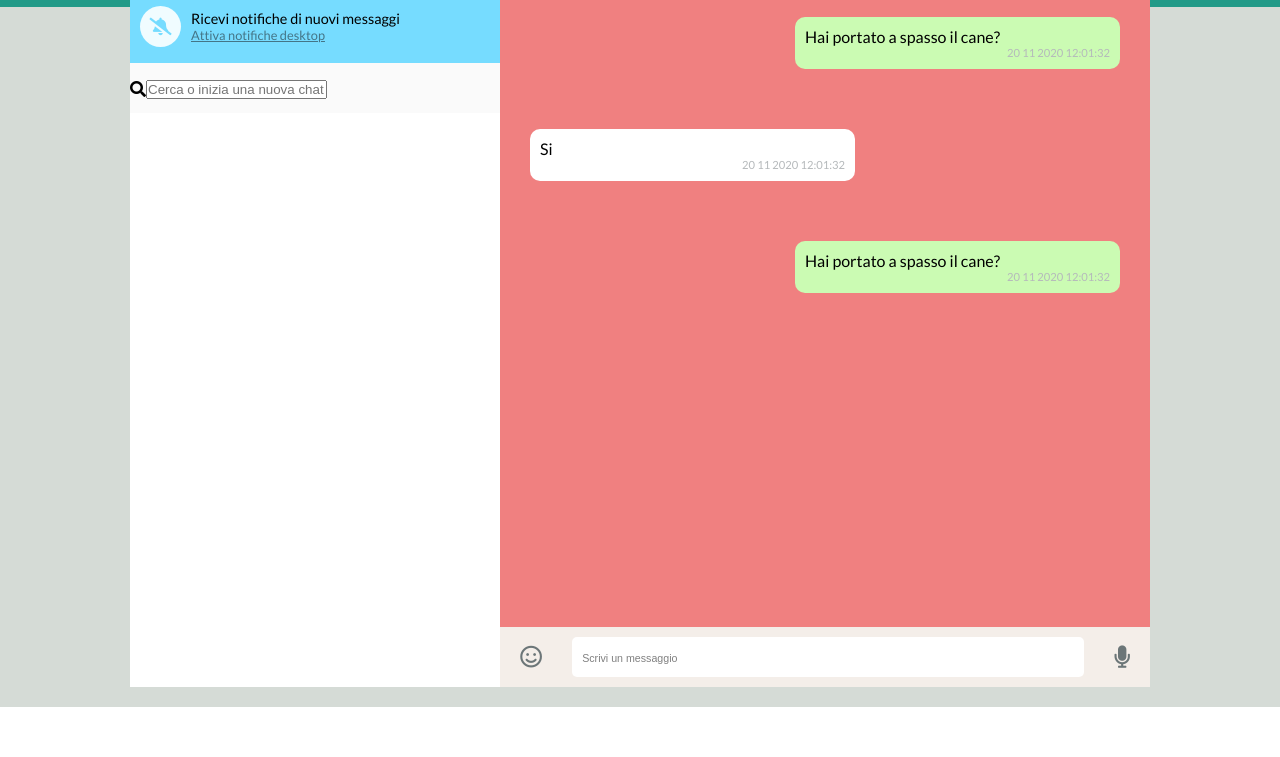
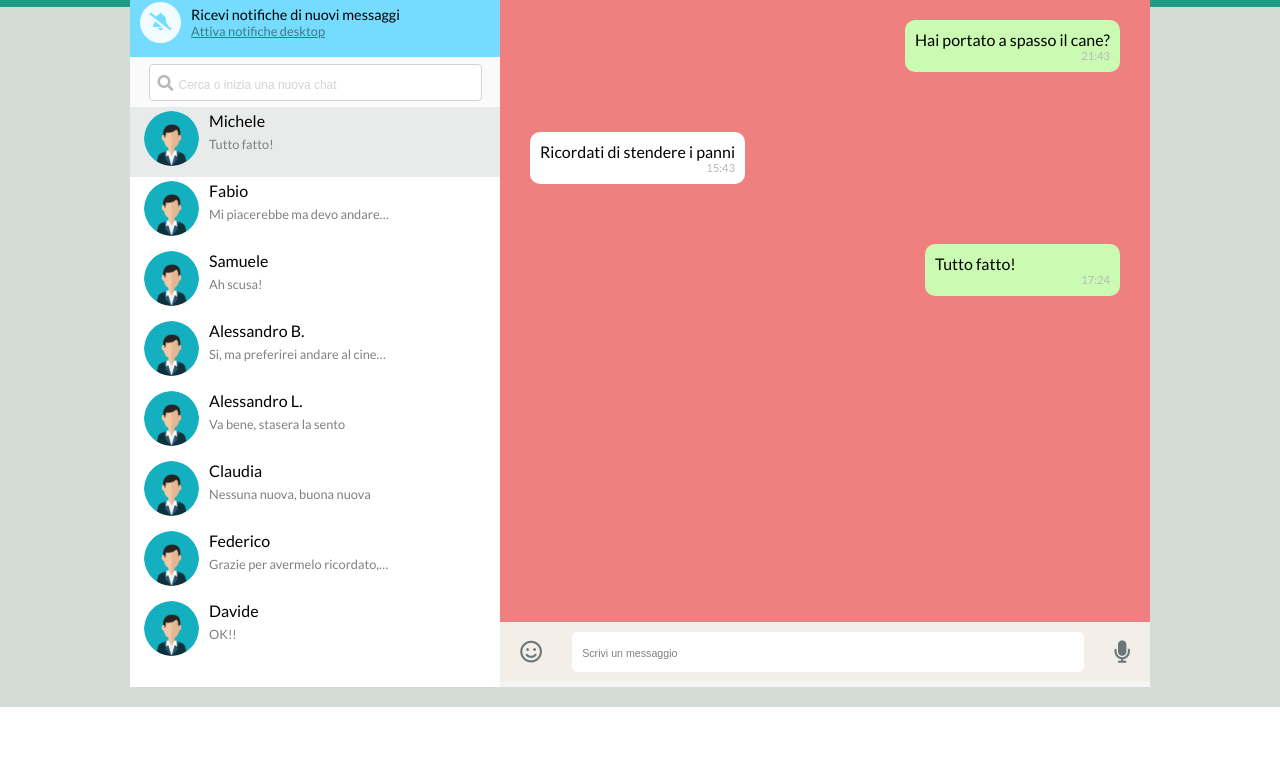
Before and after one commit to GiulsV/vue-boolzapp, a plain HTML site: page index.html in a window 1280 px wide. Shown: the part 93-850 px from the top of the page. Before the commit the page ends 800 px from the top, so only its background shows below. Drawn offline with nearby package versions, Linux system fonts and the light colour scheme.

Commit message:
Visualizza contatti - Visualizza mex al click

```diff
--- a/css/style.css
+++ b/css/style.css
@@ -13,12 +13,23 @@ a {
     font-size: 1em;
 }
 
+a:visited {
+    color: #447587;
+}
+
+.hidden {
+    visibility: hidden;
+}
+.show {
+    visibility: visible;
+}
+
 /* DEBUG */
 
-.chats-container img {
+/* .chats-container img {
     max-width: 50px;
     border-radius: 50px;
-}
+} */
 
 /* Sfondo */
 
@@ -134,10 +145,6 @@ a {
             text-decoration: underline;
         }
 
-        a:visited {
-            color: #447587;
-        }
-
 
 
         /* Ricerca contatti */
@@ -182,14 +189,12 @@ a {
 
         .chats-container {
             overflow: scroll;
-            /* min-height: 650px; */
-            /* background-color: white; */
+            min-height: 650px;
         }
 
             /* Tutte le chats */
             .single-chat {
                 height: 70px;
-                background-color: white;
                 display: flex;
                 padding: 4px;
             }
@@ -198,33 +203,34 @@ a {
                 background-color: #E9EBEB;
             }
 
-            .contact-chat {
-                width: 50%;
+            .opened {
+                background-color: #E9EBEB;
+            }
+
+
+            .single-chat .contact-chat span:last-child {
+                color: grey;
+                font-size: .8em;
+                text-overflow: ellipsis;
+                white-space: nowrap;
                 overflow: hidden;
                 height: 50px;
+                width: 180px;
+                display: block;
+                margin-top: 6px;
             }
 
-            .single-chat .contact-chat span {
-                display: block;
-
-            }
-
-            .single-chat .contact-chat span:last-child {
-                color: #D1D4D5;
-                font-size: .8em;
-                text-overflow: ellipsis;
+            .single-chat .contact-hour{
+                width: 90px;
 
             }
 
             .single-chat .contact-hour span {
-                color: #D1D4D5;
-                font-size: .7em;
+                color: grey;
+                font-size: .6em;
                 text-align: right;
-                font-weight: bold;
-
-
+                font-weight: lighter;
             }
-
 
             .single-chat img {
                 max-width: 55px;
@@ -259,6 +265,10 @@ a {
 
         }
 
+        .chat-header .features-icons {
+            min-width: 100px;
+        }
+
         .chat-header .profile-picture > img {
           width: 50px;
           border-radius: 50px;
@@ -287,58 +297,44 @@ a {
         /* Chat Body selezionata */
 
         .openchat-container {
-            background-color: lightcoral;
+            background-color: whitesmoke;
         }
 
         .chat-body {
-            min-height: calc(100% - 120px);
-            background-size: auto;
+            min-height: calc(100% - 128px);
+            background-color: lightcoral;
             display: flex;
             flex-direction: column;
             overflow: scroll;
+        }
+
+        .sent {
+            background-color: #CBFBB3;
+            align-self: flex-end;
+        }
+
+        .received {
+            background-color: white;
+            align-self: flex-start;
+        }
+
+        .received, .sent {
+            padding: 10px;
+            border-radius: 10px;
+            min-width: 30%;
+            max-width: 40%;
+            margin: 30px;
 
         }
 
-        .message-block-user {
-            display: flex;
-            flex-direction: row-reverse;
-
-
-        }
-
-        .message-block-contact {
-            display: flex;
-
-        }
-
-        .user-message, .contact-message {
-            background-color: white;
-            padding: 10px;
-            border-radius: 10px;
-        }
-
-        .user-message span:last-child, .contact-message span:last-child {
+        .sent span:last-child, .received span:last-child {
             display: block;
             font-size: .7em;
             color: #B5B9BB;
             text-align: right;
-
-
-        }
-
-        .user-message {
-            background-color: #CBFBB3;
-        }
-
-        .contact-message, .user-message {
-            min-width: 50%;
-            max-width: 50%;
-            margin: 30px;
         }
 
         /* Footer Chat selezionata */
-
-        /* DEBUG */
 
         .chat-footer {
             height: 50px;
--- a/index.html
+++ b/index.html
@@ -41,12 +41,13 @@
         <!-- Header account laterale -->
 
         <div class="side-header">
+
           <div class="profile-picture">
-            <img src="img/avatar1.png" alt="User profile picture" />
+            <img src="img/avatar1.png" alt="User profile picture">
           </div>
 
           <div class="user-name">
-            <span>Nome utente</span>
+            <span>{{userName}}</span>
           </div>
 
           <div class="features-icons">
@@ -54,6 +55,7 @@
             <i class="fas fa-comment-alt"></i>
             <i class="fas fa-ellipsis-v"></i>
           </div>
+
         </div>
 
         <!-- Blocco notifiche azzurro -->
@@ -72,47 +74,45 @@
         <!-- Ricerca contatti -->
 
         <div class="search">
-          <div class="profile-picture">
+
+          <div class="search-bothcontainer">
+
+            <div class="search-icon">
               <i class="fas fa-search"></i>
             </div>
 
-          <div class="person-name">
-            <input
-              type="text"
-              name=""
-              value=""
-              placeholder="Cerca o inizia una nuova chat"
-            />
-          </div>
+            <div class="search-input">
+              <input type="text"  placeholder="Cerca o inizia una nuova chat">
             </div>
 
+          </div>
+
+        </div>
         <!-- Chats container-->
 
         <div class="chats-container">
 
           <!-- Tutte le chats -->
 
-          <div
-            v-for="(items, index) in contacts"
-            class="single-chat"
-            @click="openChat(index)">
+            <div class="single-chat" v-for="(item, index) in contactsList" v-if="item.status"  :class="(index === indexChat ? 'opened' : '')" @click="openChat(index)">
 
               <div class="contact-picture">
-              <img v-bind:src="allChats[index].contactPicture" />
+                <img v-bind:src="item.contactPicture">
               </div>
 
               <div class="contact-chat">
-              <span>{{allChats[index].name}}</span>
-              <span>{{allChats[index].contactMessage}}</span>
+                <span>{{item.name}}</span>
+                <span>{{item.allMessages[item.allMessages.length - 1].message}}</span>
               </div>
 
-            <div class="contact-hour">
-              <span>28/05/2022</span>
-              <span>12:00</span>
+
+
             </div>
+
           </div>
+
         </div>
-      </div>
+
 
       <!-- Chat aperta/selezionata -->
 
@@ -123,13 +123,13 @@
         <div class="chat-header">
 
           <div class="profile-picture">
-            <img v-bind:src="allChats[indexChat].contactPicture" alt="User profile picture">
+            <img v-bind:src="contactsList[indexChat].contactPicture" alt="Contact profile picture">
           </div>
 
           <div class="person-name">
-            <span>{{allChats[indexChat].name}}</span>
+            <span>{{contactsList[indexChat].name}}</span>
             <span>Ultimo accesso oggi</span>
-            <span>28/05/2022 12:01:32</span>
+            <!-- <span>Funzione orario</span> -->
           </div>
 
           <div class="features-icons">
@@ -144,33 +144,12 @@
 
         <div class="chat-body">
 
-          <div class="message-block-user">
+          <span v-for="item in contactsList[indexChat].allMessages" v-bind:class="(item.origin)">
 
-            <div class="user-message">
-              <span>{{allChats[indexChat].contactMessage}}</span>
-              <span>20 11 2020 12:01:32</span>
-            </div>
+            <span>{{item.message}}</span>
+            <span>{{item.hour}}</span>
 
-          </div>
-
-          <div class="message-block-contact">
-
-            <div class="contact-message">
-              <span>{{allChats[indexChat].userMessage}}</span>
-              <span>20 11 2020 12:01:32</span>
-            </div>
-
-          </div>
-
-          <div class="message-block-user">
-
-            <div class="user-message">
-              <span>{{allChats[indexChat].contactMessage}}</span>
-              <span>20 11 2020 12:01:32</span>
-
-            </div>
-
-          </div>
+          </span>
 
         </div>
 
@@ -182,9 +161,7 @@
             <i class="far fa-smile"></i>
           </div>
 
-
-            <input type="text" name="" value="" placeholder="Scrivi un messaggio">
-
+          <input type="text" placeholder="Scrivi un messaggio" >
 
           <div class="audio">
             <i class="fas fa-microphone"></i>
@@ -197,6 +174,7 @@
 
     </div>
 
+
     <!-- Fine -->
 
     <script src="javascript/script.js"></script>
--- a/javascript/script.js
+++ b/javascript/script.js
@@ -1,5 +1,3 @@
-
-
 // Milestone 1
 
 // ● Replica della grafica con la possibilità di avere messaggi scritti dall’utente (verdi) e
@@ -8,60 +6,201 @@
 // ● Visualizzazione dinamica della lista contatti: tramite la direttiva v-for, visualizzare
 // nome e immagine di ogni contatto
 
-const contacts = [
+// Milestone 2
 
+// ● Visualizzazione dinamica dei messaggi: tramite la direttiva v-for, visualizzare tutti i
+// messaggi relativi al contatto attivo all’interno del pannello della conversazione
+
+// ● Click sul contatto mostra la conversazione del contatto cliccato
+
+var app = new Vue({
+  el: "#app",
+
+  data: {
+    userName: "Giulia Valente",
+
+    inputMessage: "",
+    openClass: "",
+    indexChat: 0,
+
+      contactsList: [
         {
           name: 'Michele',
-        contactMessage: 'Hai portato a spasso il cane?',
-        userMessage: 'Si',
-        contactPicture: 'img/avatar2.png'
+          contactPicture: 'img/avatar2.png',
+          status: true,
+          allMessages: [
+            {
+              message: 'Hai portato a spasso il cane?',
+              origin: "sent",
+              hour: "21:43"
+            },
+            {
+              message: 'Ricordati di stendere i panni',
+              origin: "received",
+              hour: "15:43"
+            },
+            {
+              message: 'Tutto fatto!',
+              origin: "sent",
+              hour: "17:24"
+            }
+          ]
+        },
+        {
+         name: 'Fabio',
+         contactPicture: 'img/avatar2.png',
+         status: true,
+         allMessages: [
+           {
+            message: 'Ciao come stai?',
+             origin: "sent",
+             hour: "12:09"
+           },
+           {
+            message: 'Bene grazie! Stasera ci vediamo?',
+             origin: "received",
+             hour: "23:09"
+           },
+           {
+            message: 'Mi piacerebbe ma devo andare a fare la spesa.',
+             origin: "sent",
+             hour: "07:56"
+           }
+         ]
+        },
+        {
+      name: 'Samuele',
+      contactPicture: 'img/avatar2.png',
+      status: true,
+      allMessages: [
+        {
+          message: 'La Marianna va in campagna',
+          origin: "sent",
+          hour: "12:19"
+        },
+        {
+          message: 'Sicuro di non aver sbagliato chat?',
+          origin: "received",
+          hour: "14:04"
+        },
+        {
+          message: 'Ah scusa!',
+          origin: "sent",
+          hour: "18:10"
+        }
+      ]
+      },
+        {
+        name: 'Alessandro B.',
+        contactPicture: 'img/avatar2.png',
+        status: true,
+        allMessages: [
+          {
+            message: 'Lo sai che ha aperto una nuova pizzeria?',
+            origin: "sent",
+            hour: "12:09"
+          },
+          {
+            message: 'Si, ma preferirei andare al cinema',
+            origin: "received",
+            hour: "08:09"
+          }
+        ]
+        },
+        {
+         name: 'Alessandro L.',
+         contactPicture: 'img/avatar2.png',
+         status: true,
+         allMessages: [
+           {
+            message: 'Ricordati di chiamare la nonna',
+             origin: "sent",
+             hour: "05:56"
+           },
+           {
+            message: 'Va bene, stasera la sento',
+             origin: "received",
+             hour: "18:12"
+           }
+         ]
+        },
+        {
+        name: 'Claudia',
+        contactPicture: 'img/avatar2.png',
+        status: true,
+        allMessages: [
+          {
+            message: 'Ciao Claudia, hai novità?',
+            origin: "sent",
+            hour: "12:19"
+          },
+          {
+            message: 'Non ancora',
+            origin: "received",
+            hour: "14:04"
+          },
+          {
+            message: 'Nessuna nuova, buona nuova',
+            origin: "sent",
+            hour: "18:10"
+          }
+        ]
+      },
+        {
+      name: 'Federico',
+      contactPicture: 'img/avatar2.png',
+      status: true,
+      allMessages: [
+        {
+          message: 'Fai gli auguri a Martina che è il suo compleanno!',
+          origin: "sent",
+          hour: "12:19"
+        },
+        {
+          message: 'Grazie per avermelo ricordato, le scrivo subito!',
+          origin: "received",
+          hour: "14:04"
+        }
+      ]
+      },
+        {
+      name: 'Davide',
+      contactPicture: 'img/avatar2.png',
+      status: true,
+      allMessages: [
+        {
+          message: 'Ciao, andiamo a mangiare la pizza stasera?',
+          origin: "sent",
+          hour: "12:19"
+        },
+        {
+          message: 'No, l\'ho già mangiata ieri, ordiniamo sushi!',
+          origin: "received",
+          hour: "14:04"
+        },
+        {
+          message: 'OK!!',
+          origin: "sent",
+          hour: "18:10"
+      }
+      ],
+      }
+      ]
   },
 
-    {
-        name: "Fabio",
-        contactMessage: "Ciao come stai?",
-        userMessage: 'Bene',
-        contactPicture: 'img/avatar3.png'
+
+  methods: {
+
+    // SHOW CLICKED CHAT
+    openChat(index) {
+
+       this.indexChat = index;
+       this.openClass = "opened";
+
     },
 
-    {
-        name: "Samuele",
-        contactMessage: "Lo sai che ha aperto una nuova pizzeria?",
-        userMessage: "Si, ma preferirei andare al cinema",
-        contactPicture: 'img/avatar4.png'
   },
-    {
-        name: "Alessandro L.",
-        contactMessage: "Ricordati di chiamare la nonna",
-        userMessage: "Va bene, stasera la sento",
-        contactPicture: 'img/avatar5.png'
-    },
-    {
-        name:"Claudia",
-        contactMessage: "Lo sai che ha aperto una nuova pizzeria?",
-        userMessage: "Si, ma preferirei andare al cinema",
-        contactPicture: 'img/avatar6.png'
-    },
- ]
 
 
 
-var app = new Vue({
-
-  el: '#app',
-
-    data: {
-
-      indexChat: 0,
-
-      allChats: contacts,
-
-    },
-
-    methods: {
-      openChat() {
-        this.indexChat = index;
-      },
-
-    }
 })
```
Lines whose indentation alone changed are shown as unchanged.
